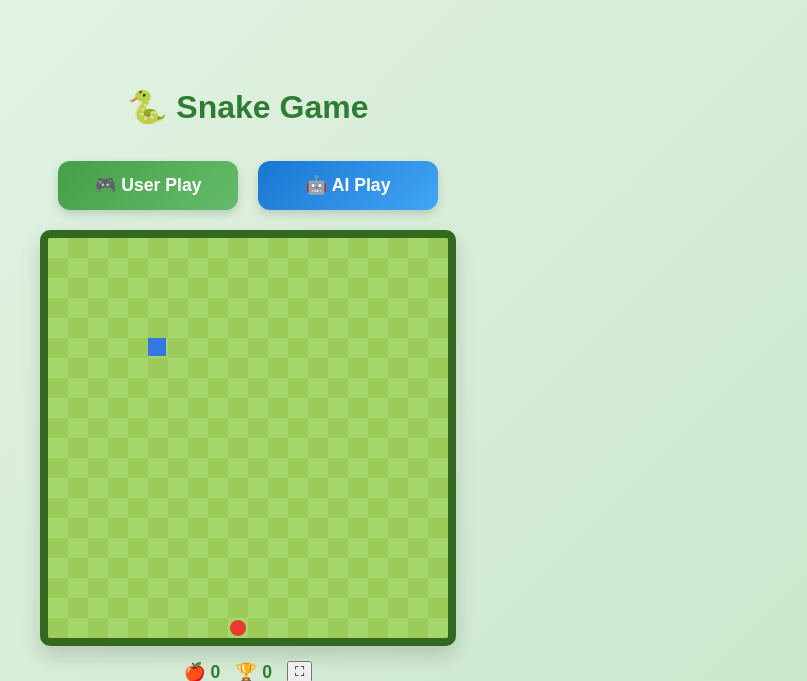
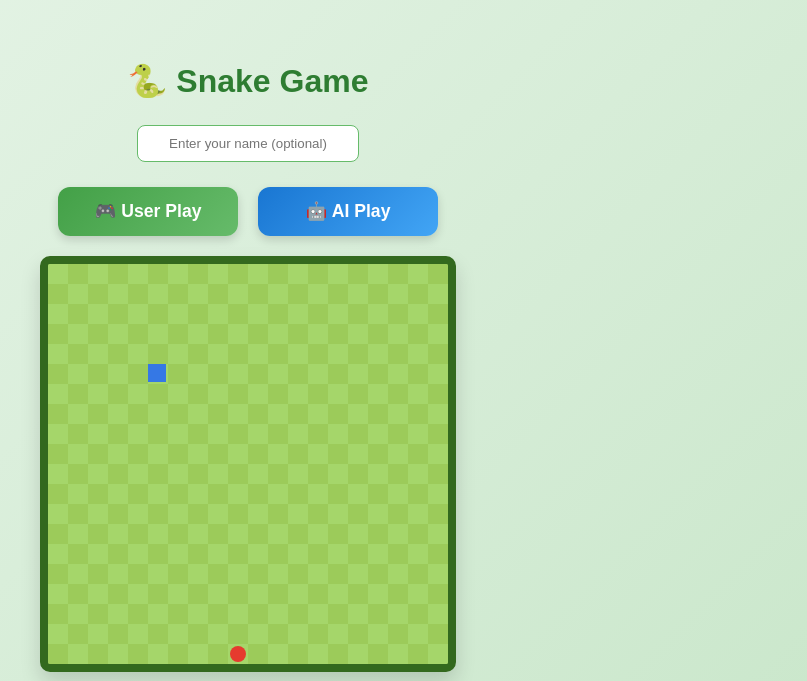
Before and after one commit to hlin863/Snake-Game, a Flask app: page /game in a window 1280 px wide. Shown: the top 681 px of the page, without its empty margins (392-1199 px from the left). Run offline with Flask 3, Linux system fonts and the light colour scheme.

Commit message:
Add game result saving feature
Introduces a new endpoint to save game results to a JSON file and updates the frontend to record results (including player name, mode, score, and timestamp) after each game. Also adds a name input field to the UI for user identification.

```diff
--- /dev/null
+++ b/Data/Game_Results.json
@@ -0,0 +1,8 @@
+[
+  {
+    "name": "AI_scmld",
+    "mode": "AI",
+    "score": 19,
+    "timestamp": "2025-11-07T12:48:48.017Z"
+  }
+]
--- a/snake_frontend/app.py
+++ b/snake_frontend/app.py
@@ -1,7 +1,9 @@
-from flask import Flask, render_template, jsonify
+from flask import Flask, render_template, request, jsonify
+import json, os
 from snake_backend.engine import SnakeEngine
 
 app = Flask(__name__)
+DATA_FILE = os.path.join(os.getcwd(), "Data", "Game_Results.json")
 
 engine = SnakeEngine(n=5)
 T = 0
@@ -46,6 +48,19 @@ def reset():
     running = False
     return jsonify({"status": "reset"})
 
+@app.route("/save_result", methods=["POST"])
+def save_result():
+    data = request.get_json()
+    os.makedirs(os.path.dirname(DATA_FILE), exist_ok=True)
+    try:
+        results = json.load(open(DATA_FILE))
+    except FileNotFoundError:
+        results = []
+    results.append(data)
+    with open(DATA_FILE, "w") as f:
+        json.dump(results, f, indent=2)
+    return jsonify({"status": "saved"})
+
 @app.route("/game")
 def game():
     return render_template("snake_game.html")
--- a/snake_frontend/templates/snake_game.html
+++ b/snake_frontend/templates/snake_game.html
@@ -80,11 +80,21 @@
             font-weight: 500;
             font-size: 1rem;
         }
+
+        #nameInput {
+            margin-top: 15px;
+            padding: 10px;
+            border-radius: 8px;
+            border: 1px solid #66bb6a;
+            text-align: center;
+            width: 200px;
+        }
     </style>
 </head>
 
 <body>
     <h1>🐍 Snake Game</h1>
+    <input id="nameInput" placeholder="Enter your name (optional)" />
     <div class="mode-buttons">
         <button class="mode-btn user-btn" id="userBtn">🎮 User Play</button>
         <button class="mode-btn ai-btn" id="aiBtn">🤖 AI Play</button>
@@ -106,8 +116,7 @@
         let snake = [{ x: 5, y: 5 }];
         let dir = { x: 1, y: 0 };
         let apple = { x: 8, y: 5 };
-        let score = 0;
-        let aiMode = false;
+        let score = 0, aiMode = false, playerName = "";
 
         function draw() {
             ctx.clearRect(0, 0, canvas.width, canvas.height);
@@ -136,7 +145,6 @@
             const queue = [nextHead];
             const visited = new Set();
             visited.add(`${nextHead.x},${nextHead.y}`);
-
             while (queue.length) {
                 const node = queue.shift();
                 if (node.x === tail.x && node.y === tail.y) return true;
@@ -214,25 +222,40 @@
             return bestMove;
         }
 
+        async function recordResult() {
+            const name = aiMode
+                ? "AI_" + Math.random().toString(36).substring(2, 7)
+                : (playerName || "User_" + Math.random().toString(36).substring(2, 5));
+            const result = {
+                name,
+                mode: aiMode ? "AI" : "User",
+                score,
+                timestamp: new Date().toISOString()
+            };
+            await fetch("/save_result", {
+                method: "POST",
+                headers: { "Content-Type": "application/json" },
+                body: JSON.stringify(result)
+            });
+        }
+
         function update() {
             if (aiMode) dir = aiMove() || dir;
             const head = { x: snake[0].x + dir.x, y: snake[0].y + dir.y };
             snake.unshift(head);
-
             if (head.x < 0 || head.x >= 20 || head.y < 0 || head.y >= 20 ||
                 snake.slice(1).some(s => s.x === head.x && s.y === head.y)) {
                 document.getElementById("status").textContent = "💀 Game Over!";
+                recordResult();
                 snake = [{ x: 5, y: 5 }];
                 dir = { x: 1, y: 0 };
                 score = 0;
                 return;
             }
-
             if (head.x === apple.x && head.y === apple.y) {
                 score++;
                 apple = { x: Math.floor(Math.random() * 20), y: Math.floor(Math.random() * 20) };
             } else snake.pop();
-
             document.getElementById("score").textContent = score;
         }
 
@@ -252,6 +275,7 @@
 
         document.getElementById("userBtn").addEventListener("click", () => {
             aiMode = false;
+            playerName = document.getElementById("nameInput").value;
             document.getElementById("status").textContent = "User mode activated 🎮";
         });
 
```
